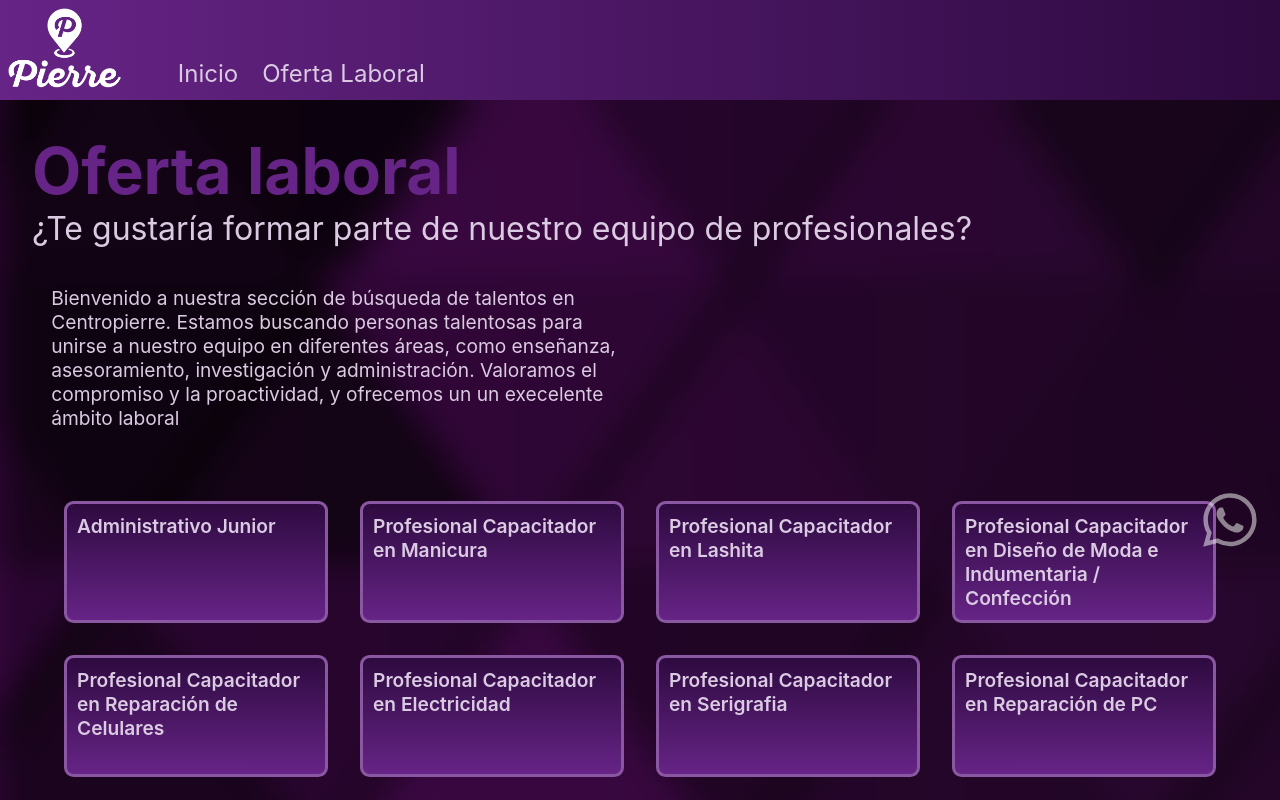
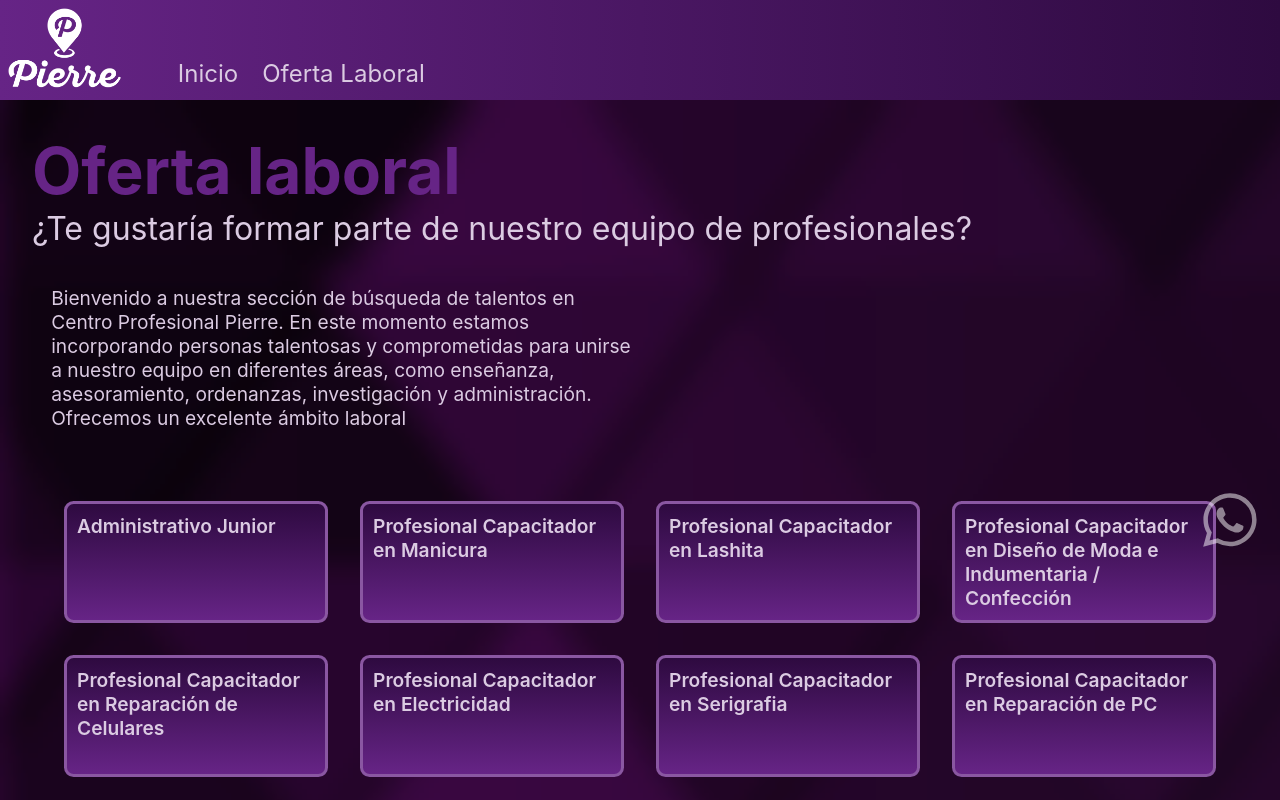
Before and after one commit to Lucasz-Niemiec/PierreLanding, a React (Create React App) app: page /Jobs in a window 1280 px wide. Shown: the top 800 px of the page. Built offline with nearby package versions, Linux system fonts and the light colour scheme.

Commit message:
change whats link

```diff
--- a/src/components/JobsSection/JobsSection.js
+++ b/src/components/JobsSection/JobsSection.js
@@ -12,11 +12,11 @@ const JobsSection = () => {
 				¿Te gustaría formar parte de nuestro equipo de profesionales?
 			</a>
 			<p>
-				Bienvenido a nuestra sección de búsqueda de talentos en Centropierre.
-				Estamos buscando personas talentosas para unirse a nuestro equipo en
-				diferentes áreas, como enseñanza, asesoramiento, investigación y
-				administración. Valoramos el compromiso y la proactividad, y ofrecemos
-				un un execelente ámbito laboral
+				Bienvenido a nuestra sección de búsqueda de talentos en Centro
+				Profesional Pierre. En este momento estamos incorporando personas
+				talentosas y comprometidas para unirse a nuestro equipo en diferentes
+				áreas, como enseñanza, asesoramiento, ordenanzas, investigación y
+				administración. Ofrecemos un excelente ámbito laboral
 			</p>
 			<JobContainer>
 				{items &&
```
